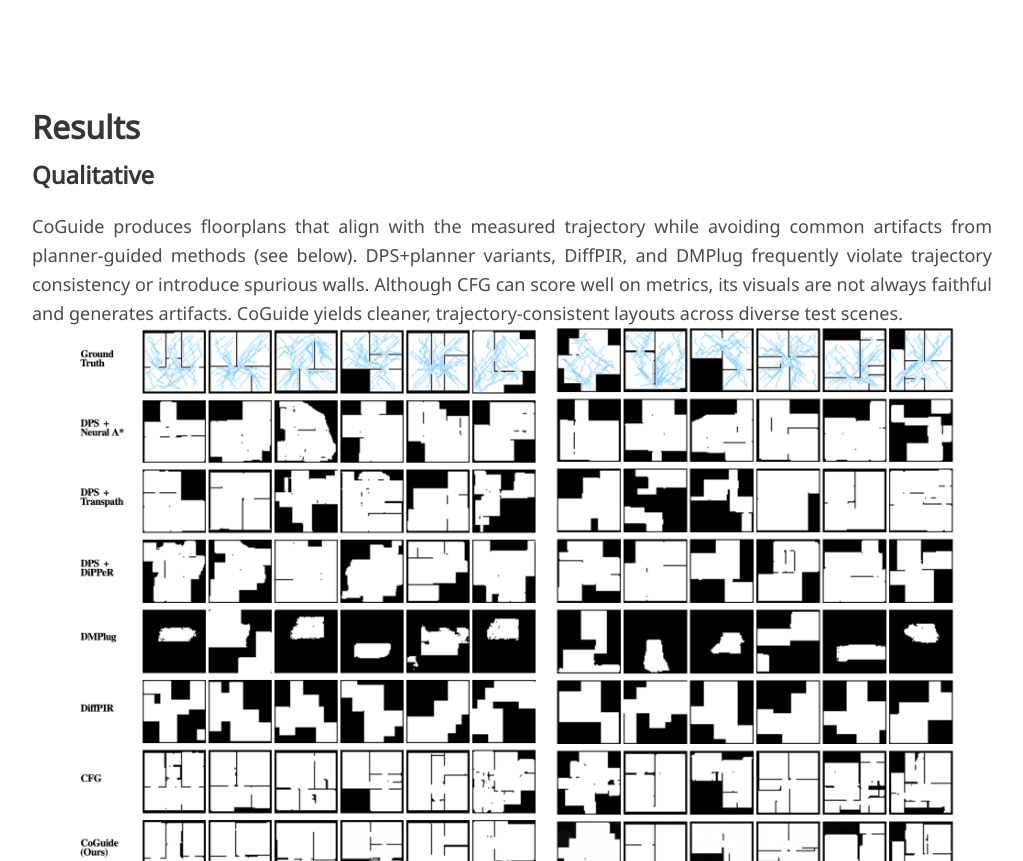
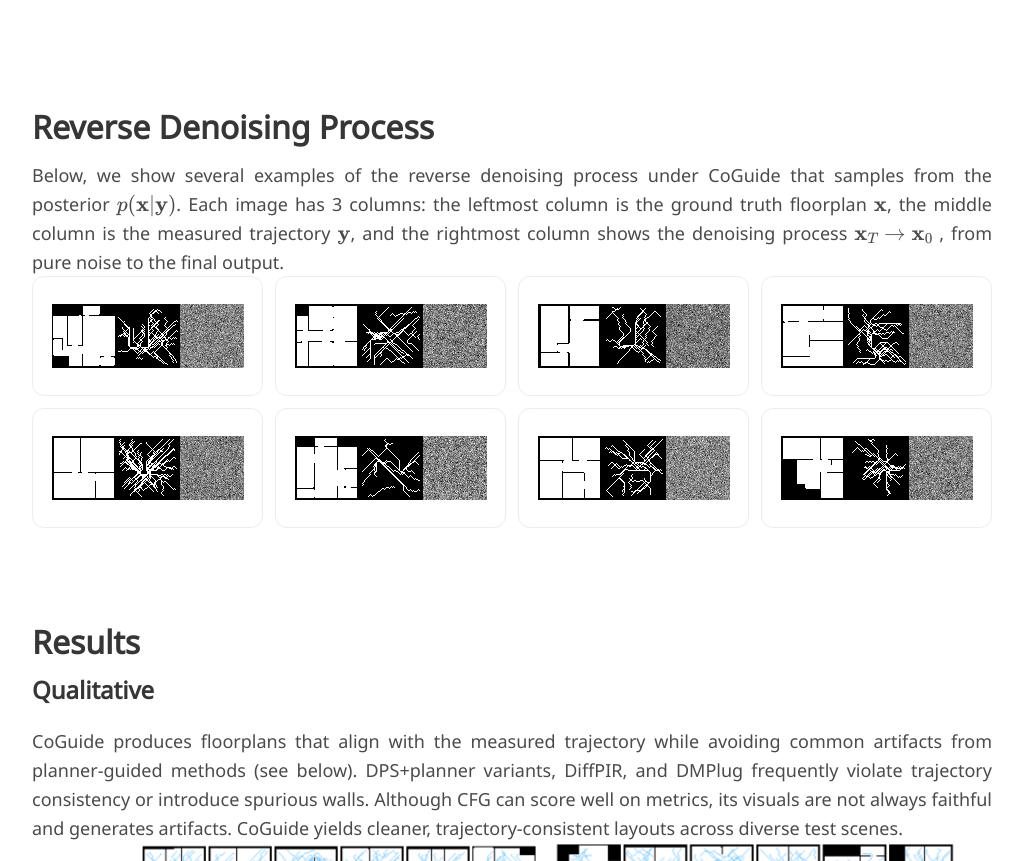
Before and after one commit to coguide/coguide.github.io, a plain HTML site: page index.html in a window 1280 px wide. Shown: the part 2876-3737 px from the top of the page, without its empty margins (128-1151 px from the left). Drawn offline with nearby package versions, Linux system fonts and the light colour scheme; a web font is replaced by a local one.

Commit message:
code commit for ICLR added gifs

```diff
--- a/index.html
+++ b/index.html
@@ -145,6 +145,40 @@
         max-width: 100%;
       }
     }
+
+    .gif-grid {
+      display: grid;
+      grid-template-columns: repeat(4, 1fr);
+      gap: 12px;
+    }
+    .gif-cell {
+      background: #fff;
+      border: 1px solid #ececec;
+      border-radius: 12px;
+      padding: 6px;
+      height: 120px;
+      display: flex;
+      align-items: center;
+      justify-content: center;
+    }
+    .gif-cell img {
+      max-width: 100%;
+      max-height: 100%;
+      width: auto;
+      height: auto;
+      object-fit: contain;
+      display: block;
+    }
+    @media (max-width: 1024px) {
+      .gif-grid { grid-template-columns: repeat(2, 1fr); }
+      .gif-cell { height: 200px; }
+    }
+    @media (max-width: 640px) {
+      .gif-grid { grid-template-columns: 1fr; }
+      .gif-cell { height: auto; }
+      .gif-cell img { width: 100%; height: auto; }
+    }
+
   </style>
 </head>
 
@@ -228,6 +262,27 @@
       </figure>
     </div>
   </section> -->
+
+
+  <section id="reverse" class="section">
+    <div class="container">
+      <h2 class="title is-3">Reverse Denoising Process</h2>
+      <p>
+        Below, we show several examples of the reverse denoising process under CoGuide that samples from the posterior \(p(\mathbf{x}|\mathbf{y})\).
+        Each image has 3 columns: the leftmost column is the ground truth floorplan \(\mathbf{x}\), the middle column is the measured trajectory \(\mathbf{y}\), and the rightmost column shows the denoising process \(\mathbf{x}_T \rightarrow \mathbf{x}_0\) , from pure noise to the final output.
+      </p>
+      <div class="gif-grid" role="group" aria-label="Reverse denoising GIFs">
+        <div class="gif-cell"><img src="./static/videos/1.gif" alt="Reverse denoising example 1" loading="lazy"></div>
+        <div class="gif-cell"><img src="./static/videos/2.gif" alt="Reverse denoising example 2" loading="lazy"></div>
+        <div class="gif-cell"><img src="./static/videos/3.gif" alt="Reverse denoising example 3" loading="lazy"></div>
+        <div class="gif-cell"><img src="./static/videos/4.gif" alt="Reverse denoising example 4" loading="lazy"></div>
+        <div class="gif-cell"><img src="./static/videos/5.gif" alt="Reverse denoising example 5" loading="lazy"></div>
+        <div class="gif-cell"><img src="./static/videos/6.gif" alt="Reverse denoising example 6" loading="lazy"></div>
+        <div class="gif-cell"><img src="./static/videos/7.gif" alt="Reverse denoising example 7" loading="lazy"></div>
+        <div class="gif-cell"><img src="./static/videos/8.gif" alt="Reverse denoising example 8" loading="lazy"></div>
+      </div>
+    </div>
+  </section>
 
   <section id="results" class="section">
     <div class="container">
```
Also changed, not shown: static/videos/1.gif (added), static/videos/2.gif (added), static/videos/3.gif (added), static/videos/4.gif (added), static/videos/5.gif (added), static/videos/6.gif (added), static/videos/7.gif (added), static/videos/8.gif (added), 2 other files.
